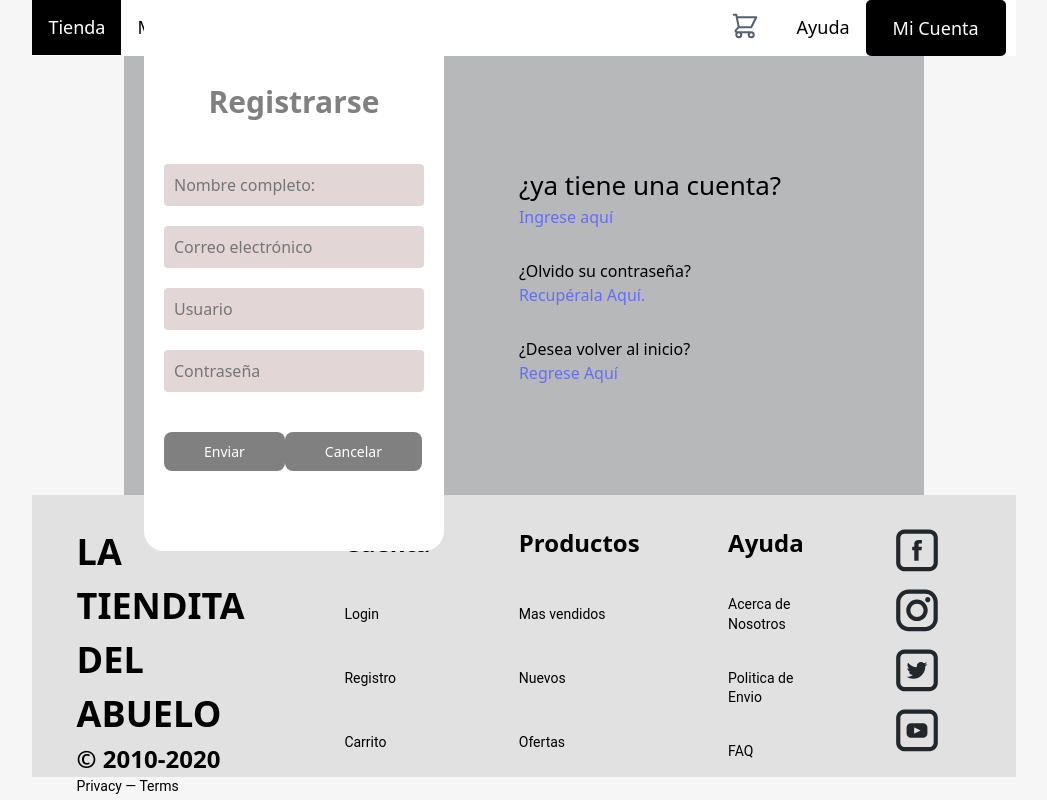
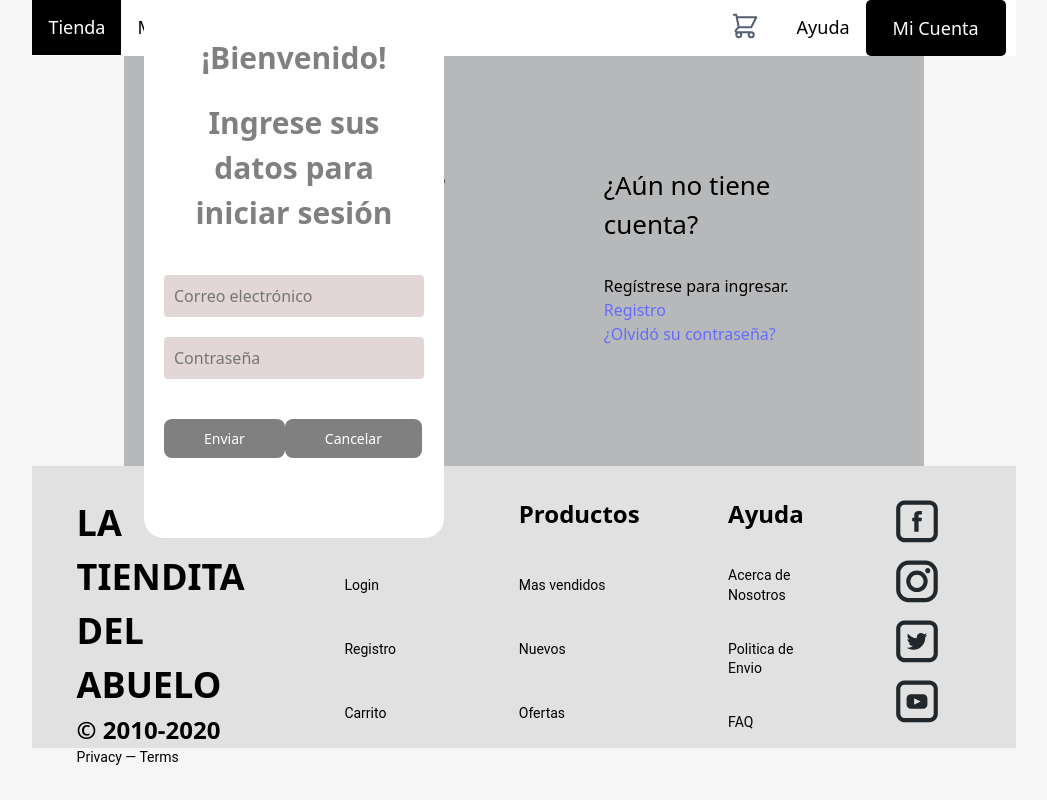
Before and after one commit to RodrigoAGA/Proyecto-PW, a React (Vite) app: page /Registro in a window 1280 px wide. Shown: the whole page, without its empty margins (116-1163 px from the left). Built offline with nearby package versions, Linux system fonts and the light colour scheme.

Commit message:
numero 3

```diff
--- a/src/components/Formulario.jsx
+++ b/src/components/Formulario.jsx
@@ -16,19 +16,30 @@ const Formulario = () => {
   const handleSubmit = async (e) => {
     e.preventDefault();
     try {
-      const res = await fetch('http://localhost:5000/api/auth/login', {
+      const res = await fetch('http://localhost:3080/api/formulario', {
         method: 'POST',
         headers: {
           'Content-Type': 'application/json',
         },
-        body: JSON.stringify(formData),
+        body: JSON.stringify({
+          correo: formData.email,
+          contra: formData.password
+        }),
       });
 
-      const data = await res.json();
-      console.log("bienvenido");
+      if (!res.ok) {
+        const data = await res.json();
+        console.error(data.msg);
+      } else {
+        window.location.href = '/DatosRegistroUsuario';
+      }
     } catch (err) {
-      console.error(err);
+      console.error('Error del servidor:', err);
     }
+  };
+
+  const handleCancel = () => {
+    window.location.href = './';
   };
 
   return (
@@ -37,17 +48,17 @@ const Formulario = () => {
       <div className="contenedor-todo">
         <div className="caja-trasera">
           <div className="caja-trasera-login">
-            <h3>¿Ya tiene una c     </h3>
-            <p>Iniciar sesión para ingresa  </p>
-            <button id="btn-iniciar-sesion" >Iniciar Sesión</button>
-            <a href="./Recuperar">¿</a>
+            <h3>¿Ya tiene una cuenta?</h3>
+            <p>Iniciar sesión para ingresar</p>
+            <button id="btn-iniciar-sesion">Iniciar Sesión</button>
+            <a href="./Recuperar">¿Olvidó su contraseña?</a>
           </div>
           <div className="caja-trasera-registro">
             <h3>¿Aún no tiene cuenta?</h3>
-            <p>Registrese para ingresar.</p>
+            <p>Regístrese para ingresar.</p>
             <a href="./Registro">Registro</a>
             <br />
-            <a href="./Recuperar">¿Olvido su contraseña?</a>
+            <a href="./Recuperar">¿Olvidó su contraseña?</a>
           </div>
         </div>
 
@@ -58,7 +69,7 @@ const Formulario = () => {
             <input
               type="email"
               name="email"
-              placeholder="correo electronico"
+              placeholder="Correo electrónico"
               value={formData.email}
               onChange={handleChange}
               required
@@ -66,23 +77,13 @@ const Formulario = () => {
             <input
               type="password"
               name="password"
-              placeholder="contraseña"
+              placeholder="Contraseña"
               value={formData.password}
               onChange={handleChange}
               required
             />
-            <button type="submit" id="enviar">Enviar</button>
-            <button type="reset" id="cancelar">Cancelar</button>
-          </form>
-
-          <form action="" id="formularioregistro" className="formulario-registro">
-            <h2>Registrarse</h2>
-            <input type="text" placeholder="Nombre completo:" required />
-            <input type="email" placeholder="Correo electronico" required />
-            <input type="text" placeholder="Usuario" required />
-            <input type="password" placeholder="Constraseña" required />
-            <button type="submit" id="enviar">enviar</button>
-            <button type="reset" id="cancelar">cancelar</button>
+            <button type="submit" id="enviar" onClick={handleSubmit}>Enviar</button>
+            <button type="reset" id="cancelar" onClick={handleCancel}>Cancelar</button>
           </form>
         </div>
       </div>
--- a/src/components/Registro.jsx
+++ b/src/components/Registro.jsx
@@ -3,11 +3,9 @@ import Pie from './Pie';
 import Cabecera from './Cabecera';
 import './Parte1.css';
 
-const Registro = () => {
+const Formulario = () => {
   const [formData, setFormData] = useState({
-    nombre: '',
     email: '',
-    usuario: '',
     password: ''
   });
 
@@ -18,32 +16,30 @@ const Registro = () => {
   const handleSubmit = async (e) => {
     e.preventDefault();
     try {
-      const res = await fetch('http://localhost:3080/api/registro', {
+      const res = await fetch('http://localhost:3080/api/formulario', {
         method: 'POST',
         headers: {
           'Content-Type': 'application/json',
         },
         body: JSON.stringify({
-          nombre: formData.nombre,
-          usuario: formData.usuario,
           correo: formData.email,
-          contra: formData.password,
+          contra: formData.password
         }),
       });
 
-      const data = await res.json();
-      console.log(data);
-
-      // Redirigir a la página de formulario después del registro
-      window.location.href = './Formulario';
+      if (!res.ok) {
+        const data = await res.json();
+        console.error(data.msg);
+      } else {
+        window.location.href = '/DatosRegistroUsuario';
+      }
     } catch (err) {
-      console.error(err);
+      console.error('Error del servidor:', err);
     }
   };
 
   const handleCancel = () => {
-    // Redirigir a la página de formulario al cancelar
-    window.location.href = './Formulario';
+    window.location.href = './';
   };
 
   return (
@@ -52,46 +48,29 @@ const Registro = () => {
       <div className="contenedor-todo">
         <div className="caja-trasera">
           <div className="caja-trasera-login">
-            <h3></h3>
-            <p>Iniciar sesión para </p>
-            <a href="./Formulario">Iniciar Sesión</a>
-            <br />
-            <a href="/Recuperar">¿Olvido su contraseña?</a>
+            <h3>¿Ya tiene una cuenta?</h3>
+            <p>Iniciar sesión para ingresar</p>
+            <button id="btn-iniciar-sesion">Iniciar Sesión</button>
+            <a href="./Recuperar">¿Olvidó su contraseña?</a>
           </div>
           <div className="caja-trasera-registro">
-            <h3>¿ya tiene una cuenta?</h3>
-            <a href="./Formulario">Ingrese aquí</a>
-            <p>¿Olvido su contraseña?</p>
-            <a href="./Recuperar">Recupérala Aquí.</a>
-            <p>¿Desea volver al inicio?</p>
-            <a href="./">Regrese Aquí</a>
+            <h3>¿Aún no tiene cuenta?</h3>
+            <p>Regístrese para ingresar.</p>
+            <a href="./Registro">Registro</a>
+            <br />
+            <a href="./Recuperar">¿Olvidó su contraseña?</a>
           </div>
         </div>
 
         <div className="contenedor-login-registro">
           <form onSubmit={handleSubmit} className="formulario-login">
-            <h2>Registrarse</h2>
-            <input
-              type="text"
-              name="nombre"
-              placeholder="Nombre completo:"
-              value={formData.nombre}
-              onChange={handleChange}
-              required
-            />
+            <h2>¡Bienvenido!</h2>
+            <h2>Ingrese sus datos para iniciar sesión</h2>
             <input
               type="email"
               name="email"
               placeholder="Correo electrónico"
               value={formData.email}
-              onChange={handleChange}
-              required
-            />
-            <input
-              type="text"
-              name="usuario"
-              placeholder="Usuario"
-              value={formData.usuario}
               onChange={handleChange}
               required
             />
@@ -103,8 +82,8 @@ const Registro = () => {
               onChange={handleChange}
               required
             />
-            <button type="submit" id="enviar" onClick={handleSubmit}>Enviar</button>
-            <button type="button" id="cancelar" onClick={handleCancel}>Cancelar</button>
+            <button type="submit" id="enviar">Enviar</button>
+            <button type="reset" id="cancelar" onClick={handleCancel}>Cancelar</button>
           </form>
         </div>
       </div>
@@ -113,4 +92,4 @@ const Registro = () => {
   );
 };
 
-export default Registro;
+export default Formulario;
```
